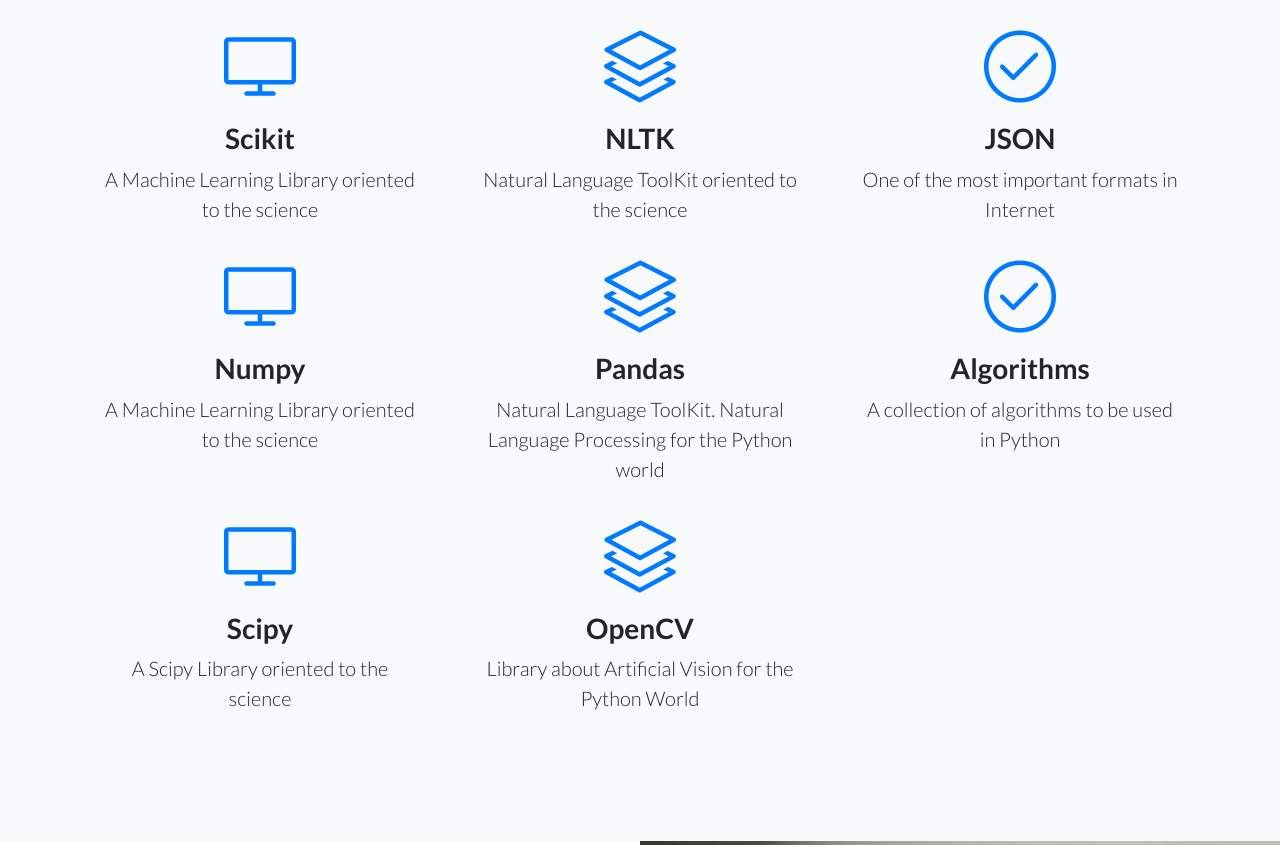
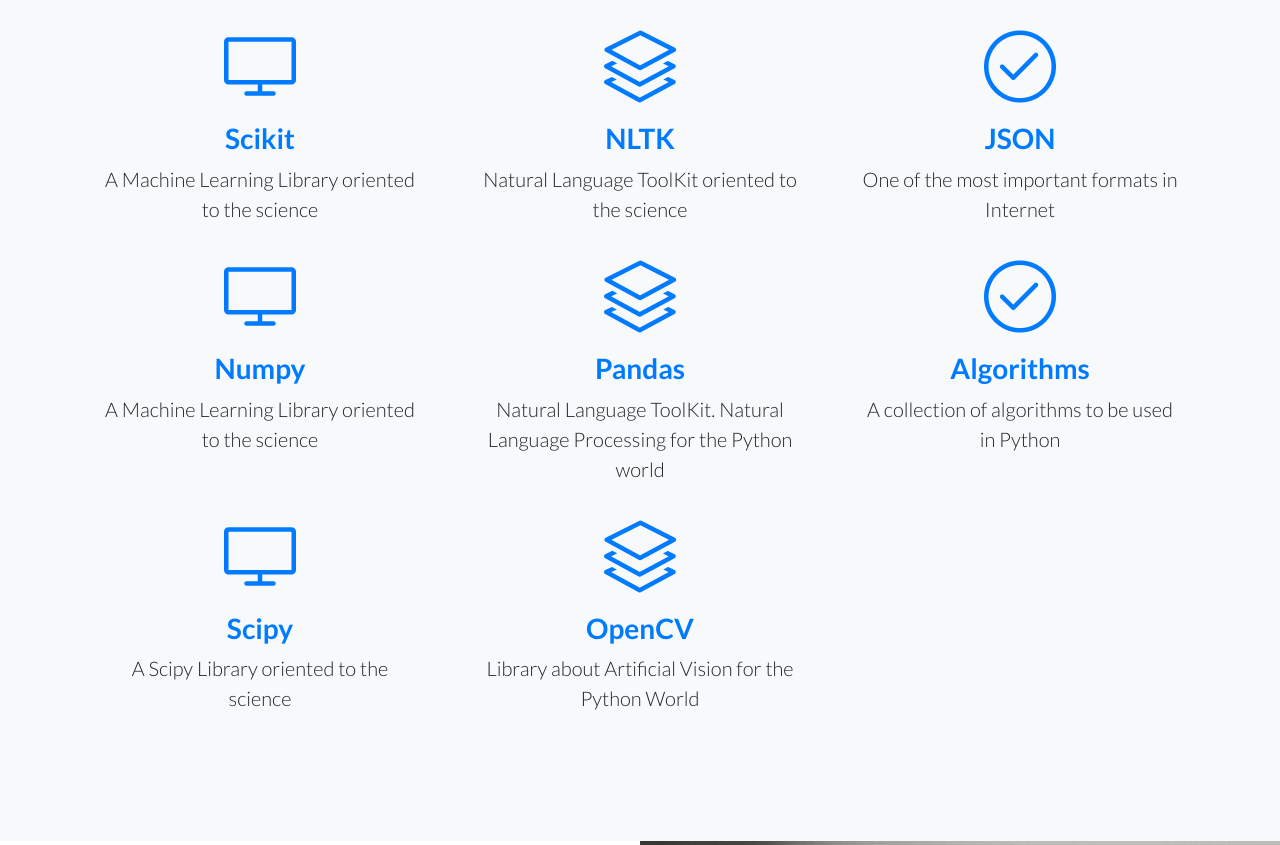
Before and after one commit to davidam/damelibraries-web, a website: page index.html in a window 1280 px wide. Shown: the part 740-1585 px from the top of the page. Drawn offline with Linux system fonts and the light colour scheme.

Commit message:
index.html: adding urls

```diff
--- a/index.html
+++ b/index.html
@@ -67,7 +67,7 @@
             <div class="features-icons-icon d-flex">
               <i class="icon-screen-desktop m-auto text-primary"></i>
             </div>
-            <h3>Scikit</h3>
+            <h3><a href="https://github.com/davidam/damescikit">Scikit</a></h3>
             <p class="lead mb-0">A Machine Learning Library oriented to the science</p>
           </div>
         </div>
@@ -76,7 +76,7 @@
             <div class="features-icons-icon d-flex">
               <i class="icon-layers m-auto text-primary"></i>
             </div>
-            <h3>NLTK</h3>
+            <h3><a href="https://github.com/davidam/damenltk">NLTK</a></h3>
             <p class="lead mb-0">Natural Language ToolKit oriented to the science</p>
           </div>
         </div>
@@ -85,7 +85,7 @@
             <div class="features-icons-icon d-flex">
               <i class="icon-check m-auto text-primary"></i>
             </div>
-            <h3>JSON</h3>
+            <h3><a href="https://github.com/davidam/damejson">JSON</a></h3>
             <p class="lead mb-0">One of the most important formats in Internet</p>
           </div>
         </div>
@@ -96,7 +96,7 @@
             <div class="features-icons-icon d-flex">
               <i class="icon-screen-desktop m-auto text-primary"></i>
             </div>
-            <h3>Numpy</h3>
+            <h3><a href="https://github.com/davidam/damenumpy">Numpy</a></h3>
             <p class="lead mb-0">A Machine Learning Library oriented to the science</p>
           </div>
         </div>
@@ -105,7 +105,7 @@
             <div class="features-icons-icon d-flex">
               <i class="icon-layers m-auto text-primary"></i>
             </div>
-            <h3>Pandas</h3>
+            <h3><a href="https://github.com/davidam/damepandas">Pandas</a></h3>
             <p class="lead mb-0">Natural Language ToolKit. Natural Language Processing for the Python world</p>
           </div>
         </div>
@@ -114,7 +114,7 @@
             <div class="features-icons-icon d-flex">
               <i class="icon-check m-auto text-primary"></i>
             </div>
-            <h3>Algorithms</h3>
+            <h3><a href="https://github.com/davidam/damealgorithms">Algorithms</a></h3>
             <p class="lead mb-0">A collection of algorithms to be used in Python</p>
           </div>
         </div>
@@ -125,7 +125,7 @@
             <div class="features-icons-icon d-flex">
               <i class="icon-screen-desktop m-auto text-primary"></i>
             </div>
-            <h3>Scipy</h3>
+            <h3><a href="https://github.com/davidam/damescipy">Scipy</a></h3>
             <p class="lead mb-0">A Scipy Library oriented to the science</p>
           </div>
         </div>
@@ -134,7 +134,7 @@
             <div class="features-icons-icon d-flex">
               <i class="icon-layers m-auto text-primary"></i>
             </div>
-            <h3>OpenCV</h3>
+            <h3><a href="https://github.com/davidam/dameopencv">OpenCV</a></h3>
             <p class="lead mb-0">Library about Artificial Vision for the Python World</p>
           </div>
         </div>
```
